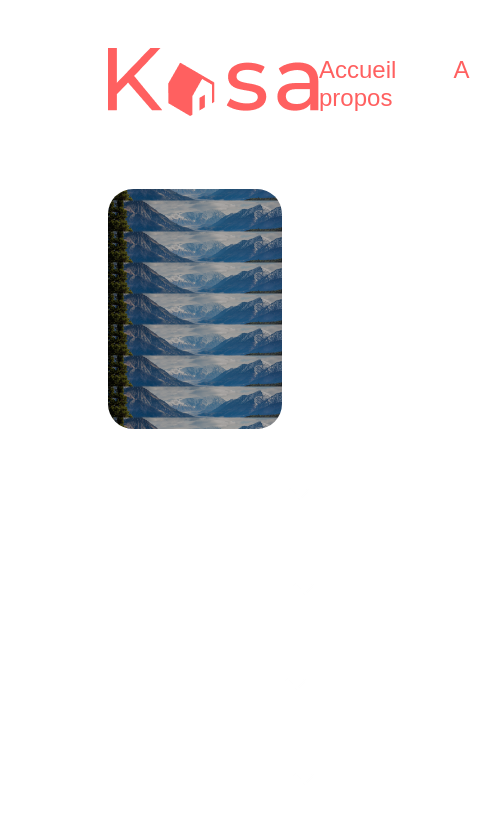
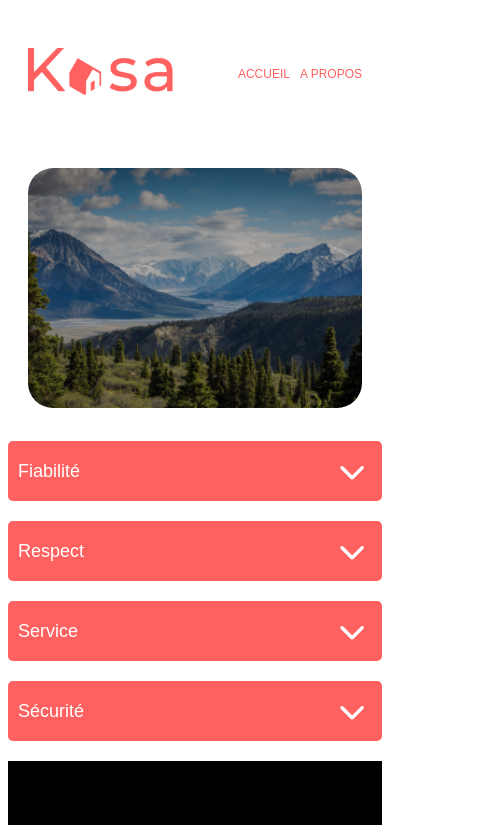
Before and after one commit to ClaireVanlerberghe/kasa, a React (Create React App) app: page /about in a window 390 px wide. Shown: the top 825 px of the page, 492 px wide, since content can reach past the window. Built offline with nearby package versions, Linux system fonts and the light colour scheme.

Commit message:
"Projet terminé"

```diff
--- a/src/Components/About/About.css
+++ b/src/Components/About/About.css
@@ -10,3 +10,12 @@
     justify-content: center;
     border-radius: 25px;
 }
+@media screen and (max-width: 500px) {
+    .aboutBanner{
+        margin: 0px 20px 0px 20px;
+        background-image: linear-gradient(rgba(0, 0, 0, 0.3), rgba(0, 0, 0, 0.3)), url('../../bannerAboutResponsive.png');
+        background-repeat: no-repeat;
+        background-size: cover;
+
+    }
+}
--- a/src/Components/About/Collapse.css
+++ b/src/Components/About/Collapse.css
@@ -49,3 +49,8 @@
     min-height: 100px;
     padding: 36px 27px 0px 18px;
   }
+  @media screen and (max-width: 500px) {
+    .collapse{
+      margin: 0px;
+    }
+  }
--- a/src/Components/Header/Logo.css
+++ b/src/Components/Header/Logo.css
@@ -1,3 +1,9 @@
 img.Nav-logo{
     padding: 0px 0px 0px 100px;
 }
+@media screen and (max-width: 500px) {
+  img.Nav-logo{
+    padding-left: 20px;
+    width: 145px;
+  }
+}
--- a/src/Components/Header/Navbar.css
+++ b/src/Components/Header/Navbar.css
@@ -14,3 +14,15 @@
     font-weight: 500;
     font-size: 24px;
 }
+
+@media screen and (max-width: 500px) {
+  .accueil-nav{
+    font-size: 12px;
+    text-transform : uppercase;
+  }
+  .about-nav{
+    font-size: 12px;
+    text-transform : uppercase;
+    padding: 0px 20px 0px 10px;
+  }
+}
--- a/src/Components/Home/Banner/Banner.css
+++ b/src/Components/Home/Banner/Banner.css
@@ -22,3 +22,15 @@
     color: #FFFFFF;
 
 }
+@media screen and (max-width: 500px) {
+    .banner{
+        margin: 0px 20px 0px 20px;
+        background-image: linear-gradient(rgba(0, 0, 0, 0.3), rgba(0, 0, 0, 0.3)), url('../../../bannerResponsive.png');
+        padding: 70px 0px 70px 0px;
+        background-repeat: no-repeat;
+        background-size: cover;
+    }
+    .bannerText{
+        font-size: 24px;
+    }
+}
--- a/src/Components/Productpage/Carrousel/Carrousel.css
+++ b/src/Components/Productpage/Carrousel/Carrousel.css
@@ -1,9 +1,9 @@
 .carrousel {
     display: block;
     height: 415px;
-    margin: auto auto 30px auto;
+    margin: auto 0px 30px 0px;
     position: relative;
-    width: 100%;
+
 }
 
 .fleche {
@@ -19,13 +19,13 @@
 .fleche-gauche {
     margin-left: 25px;
     top: 50%;
-    transform: translateY(-50%) rotate(180deg);
+    transform: translateY(-50%) rotate(90deg);
 }
 .fleche-droite {
     margin-right: 25px;
     right: 0;
     top: 50%;
-    transform: translateY(-50%);
+    transform: translateY(-50%) rotate(270deg);
 }
 
 .carrousel-img {
@@ -60,3 +60,8 @@
         height: 255px;
     }
 }
+@media screen and (max-width: 500px) {
+    .fleche{
+        width: 25px;
+    }
+}
--- a/src/Components/Productpage/Productpage.css
+++ b/src/Components/Productpage/Productpage.css
@@ -1,5 +1,6 @@
 .Fiche {
     color: #ff6060;
+    margin: 0px 100px 0px 100px;
 }
 
 .logements-propietaire {
@@ -13,10 +14,12 @@
 
 .information-logements {
     flex-direction: column;
+    font-family: 'Montserrat', sans-serif;
 }
 
 .titre-logement {
     font-size: 36px;
+    margin-bottom: 15px;
 }
 
 .endroit-logement {
@@ -64,10 +67,12 @@
     list-style: none;
     margin-top: 25px;
     width: 100%;
+    font-size: 18px;
 }
 
-.description-equipements > .dropdown {
+.description-equipements > .collapse {
     width: 50%;
+    margin: 0px 0px 40px 0px;
 }
 
 @media screen and (max-width: 1490px) {
@@ -124,11 +129,19 @@
         display: block;
     }
 
-    .description-equipements > .dropdown {
+    .description-equipements > .collapse {
         width: 100%;
     }
 
-    .dropdown {
+    .collapse {
         margin-bottom: 20px;
     }
 }
+@media screen and (max-width: 500px) {
+    .Fiche{
+        margin: 0px 20px 0px 20px;
+    }
+    .titre-collapse{
+        font-size: 18px;
+    }
+}
--- a/src/Components/Productpage/Productpage.js
+++ b/src/Components/Productpage/Productpage.js
@@ -67,7 +67,7 @@ function Fiche() {
                             <Collapse titre="Équipements" description={equipementsLogement}/>
                         </div>
                     </div>
-                ) : <Navigate replace to="/404"/>
+                ) : <Navigate replace to="/*"/>
             }
         </>
     )
--- a/src/Components/Productpage/Tag/Tag.css
+++ b/src/Components/Productpage/Tag/Tag.css
@@ -8,6 +8,8 @@
     min-width: 115px;
     padding: 5px 15px;
     text-align: center;
+    font-size: 14px;
+    font-family: 'Montserrat', sans-serif;
 }
 .tag:first-of-type {
     margin-left: 0;
```
Also changed, not shown: src/Components/About/Aboutbanner.css (line endings or trailing spaces), src/Components/Header/Header.css (line endings or trailing spaces), src/bannerAboutResponsive.png (added), src/bannerResponsive.png (added).
